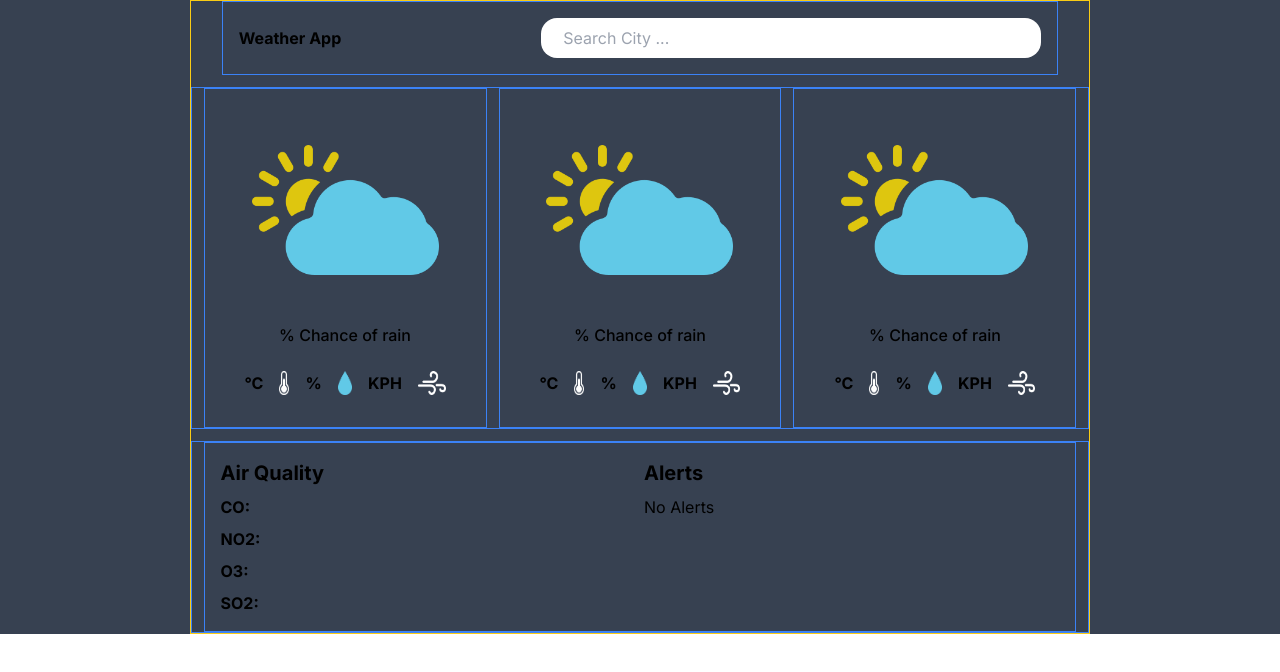
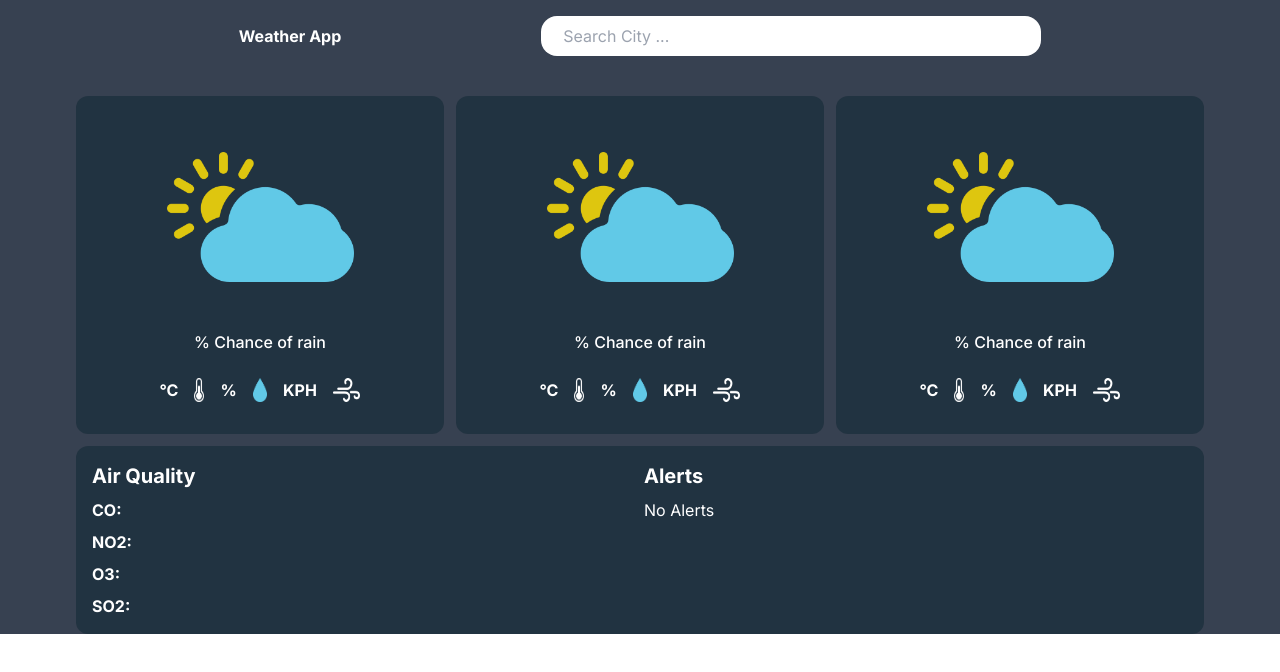
Before and after one commit to sephclt/weather-app-nextjs, a Next.js app: page / in a window 1280 px wide. Shown: the top 672 px of the page. Built offline with nearby package versions, Linux system fonts and the light colour scheme; no server answers.

Commit message:
edited tailwind config, removed ui borders

```diff
--- a/src/components/containers/CardContainer.tsx
+++ b/src/components/containers/CardContainer.tsx
@@ -3,7 +3,7 @@ interface ICardContainerProps {
 }
 const CardContainer = ({ children }: ICardContainerProps) => {
   return (
-    <div className="w-full h-auto px-3 flex items-start gap-3 border border-blue-500">
+    <div className="w-full h-auto px-3 flex items-start gap-3 text-white">
       {children}
     </div>
   );
--- a/src/components/containers/HeaderContainer.tsx
+++ b/src/components/containers/HeaderContainer.tsx
@@ -4,7 +4,7 @@ interface IHeaderWrapper {
 
 const HeaderContainer = ({ children }: IHeaderWrapper) => {
   return (
-    <div className="p-4 flex justify-center items-center md:gap-[12.5rem] border border-blue-500">
+    <div className="p-4 flex justify-center items-center md:gap-[12.5rem]">
       {children}
     </div>
   );
--- a/src/components/containers/MainWrapper.tsx
+++ b/src/components/containers/MainWrapper.tsx
@@ -4,7 +4,7 @@ interface IMainWrapperProps {
 
 const MainWrapper = ({ children }: IMainWrapperProps) => {
   return (
-    <div className="max-w-wrapper h-auto flex flex-col justify-center items-center gap-3 border border-yellow-400">
+    <div className="max-w-wrapper h-auto flex flex-col justify-center items-center gap-3">
       {children}
     </div>
   );
--- a/src/components/ui/Card.tsx
+++ b/src/components/ui/Card.tsx
@@ -5,7 +5,7 @@ interface ICardProps {
 const Card = ({ children }: ICardProps) => {
   return (
     <div
-      className={`px-10 py-8 flex flex-col justify-center items-center gap-6 border border-blue-500`}
+      className={`min-w-[23rem] px-10 py-8 flex flex-col justify-center items-center gap-6 bg-darkBg/40 rounded-xl`}
     >
       {children}
     </div>
--- a/src/pages/index.tsx
+++ b/src/pages/index.tsx
@@ -21,22 +21,22 @@ const App = () => {
   return (
     <>
       <HeaderContainer>
-        <h1 className="text-base font-bold">Weather App</h1>
+        <h1 className="text-base font-bold text-white">Weather App</h1>
         <div className="relative">
           <SearchBar setCityName={setCityName} />
         </div>
       </HeaderContainer>
+      <div>
+        <h1 className="font-bold text-xl text-white">
+          {weatherData?.location.name}
+        </h1>
+      </div>
       <CardContainer>
         {/* First Card */}
         <Card>
-          <div className="flex gap-1">
-            <h1 className="font-bold text-base">
-              {weatherData?.location.name}
-            </h1>
-            <h1 className="text-base">
-              {weatherData?.forecast.forecastday[0].date}
-            </h1>
-          </div>
+          <h1 className="text-base">
+            {weatherData?.forecast.forecastday[0].date}
+          </h1>
           <Image src={cloudy} alt="Image of a Cloud" width={187} height={124} />
           <h1 className="text-2xl font-bold">
             {weatherData?.current.condition.text}
@@ -152,7 +152,7 @@ const App = () => {
         </Card>
       </CardContainer>
       <CardContainer>
-        <div className="w-full px-4 py-4 grid grid-cols-2 gap-2 border border-blue-500">
+        <div className="w-full px-4 py-4 grid grid-cols-2 gap-2 bg-darkBg/40 rounded-xl">
           <div className="flex flex-col gap-2">
             <h1 className="font-bold text-xl">Air Quality</h1>
             <p className="text-base">
--- a/tailwind.config.js
+++ b/tailwind.config.js
@@ -14,6 +14,10 @@ module.exports = {
       screens: {
         sm: '360px',
       },
+      backgroundColor: {
+        darkBg: 'rgb(0, 32, 41)',
+        darkFg: 'rgb(0, 96, 122)',
+      },
     },
   },
   plugins: [],
```
